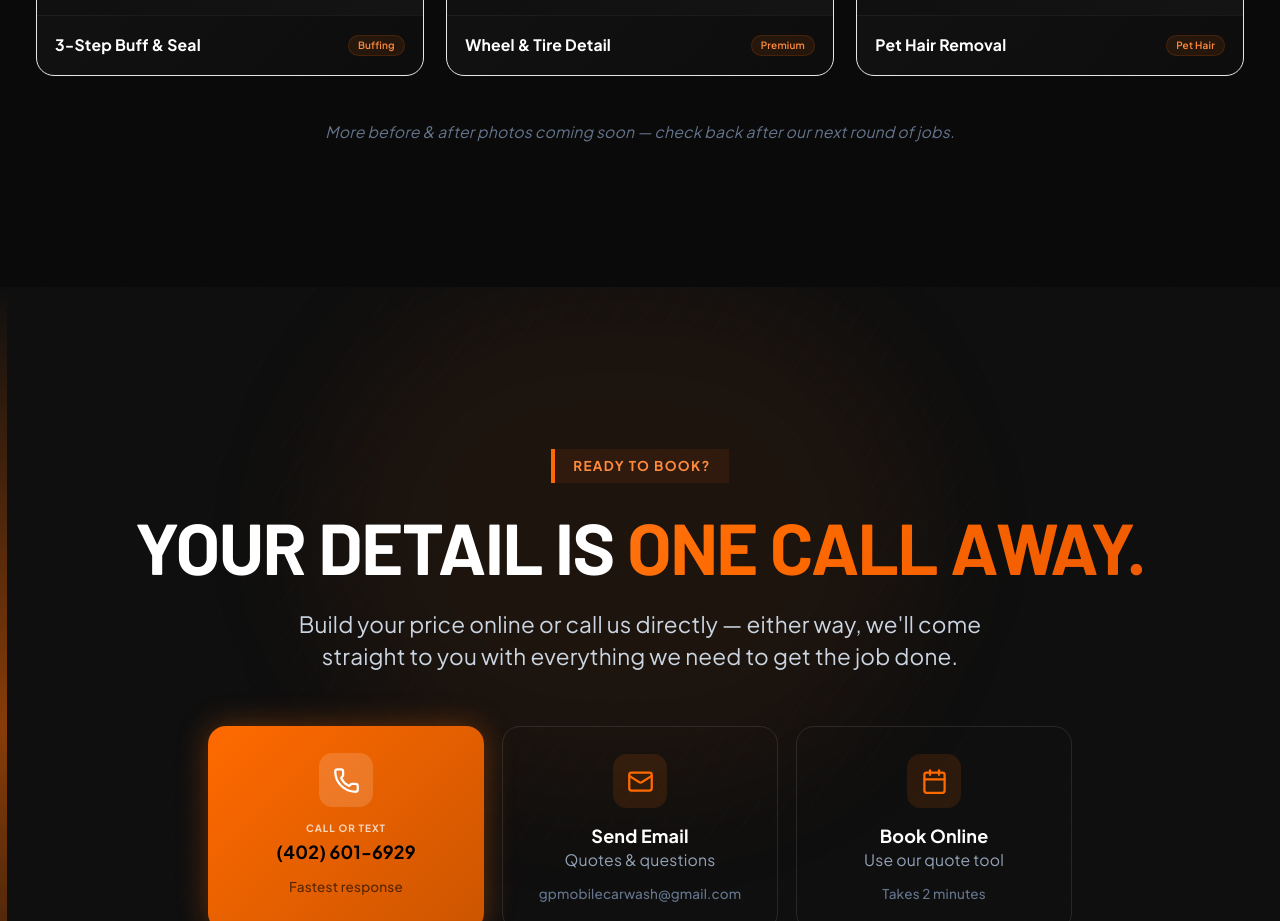
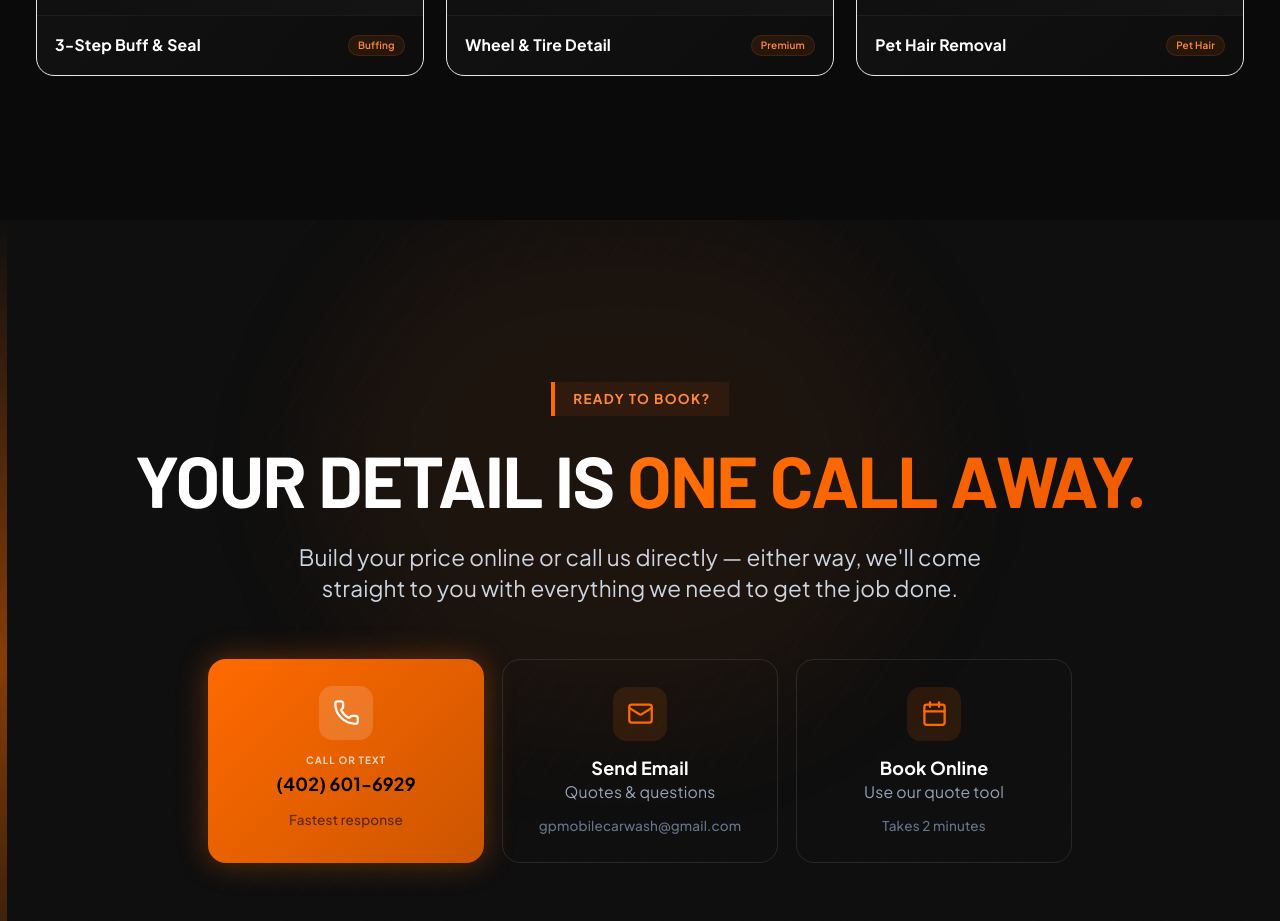
Before and after one commit to HouseCallWebs/GP-Carwash, a Next.js app: page / in a window 1280 px wide. Shown: the part 5120-6041 px from the top of the page. Built offline with nearby package versions, Linux system fonts and the light colour scheme.

Commit message:
Remove remaining gallery placeholder text

```diff
--- a/components/Gallery.tsx
+++ b/components/Gallery.tsx
@@ -137,12 +137,6 @@ export default function Gallery({ showHeader = true }: GalleryProps) {
             </motion.div>
           ))}
         </div>
-
-        <ScrollReveal delay={0.3} className="text-center mt-10">
-          <p className="text-slate-500 text-sm italic">
-            More before &amp; after photos coming soon — check back after our next round of jobs.
-          </p>
-        </ScrollReveal>
       </div>
     </section>
   )
```
Also changed, not shown: 1 other file (tests, documents, lock files or other folders).
